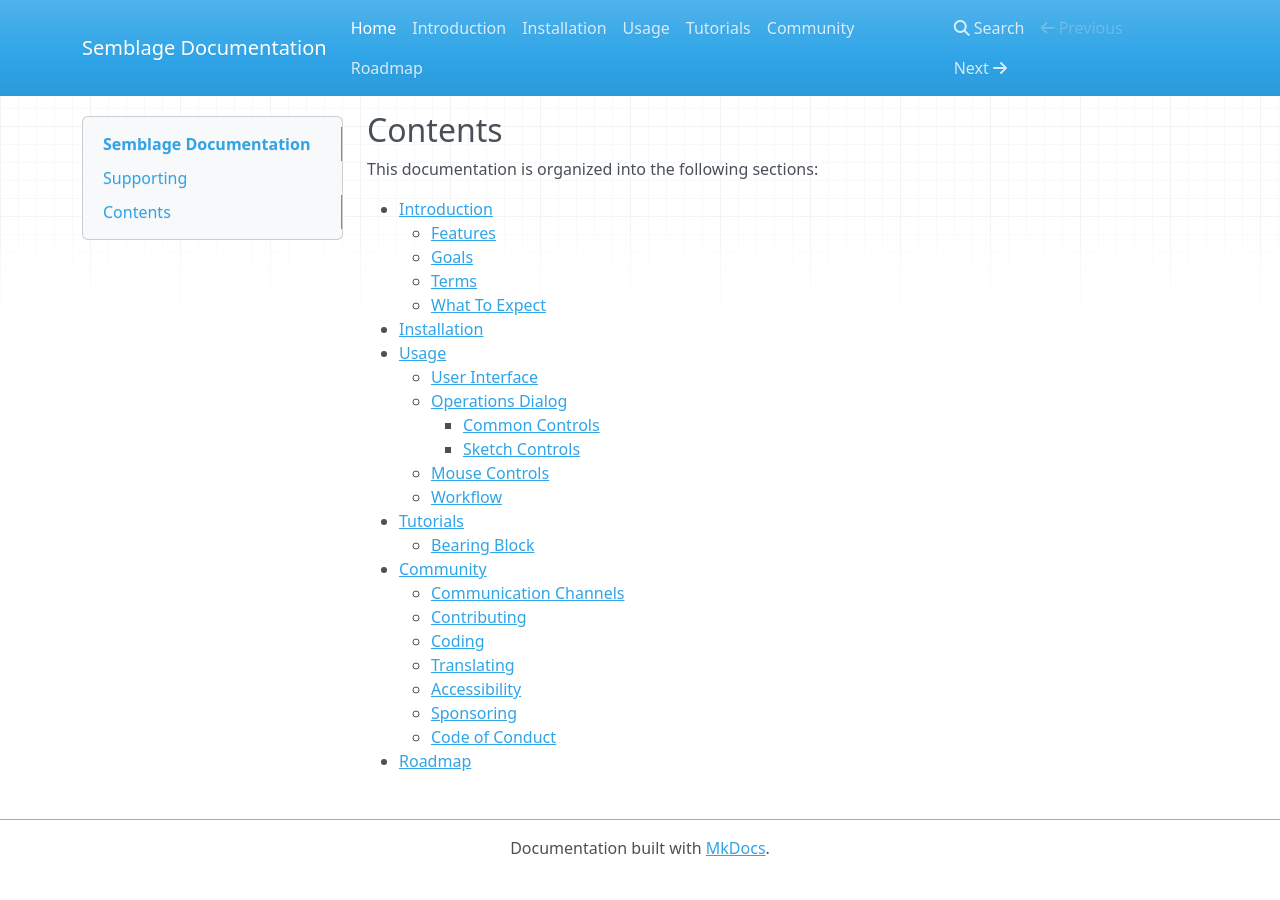
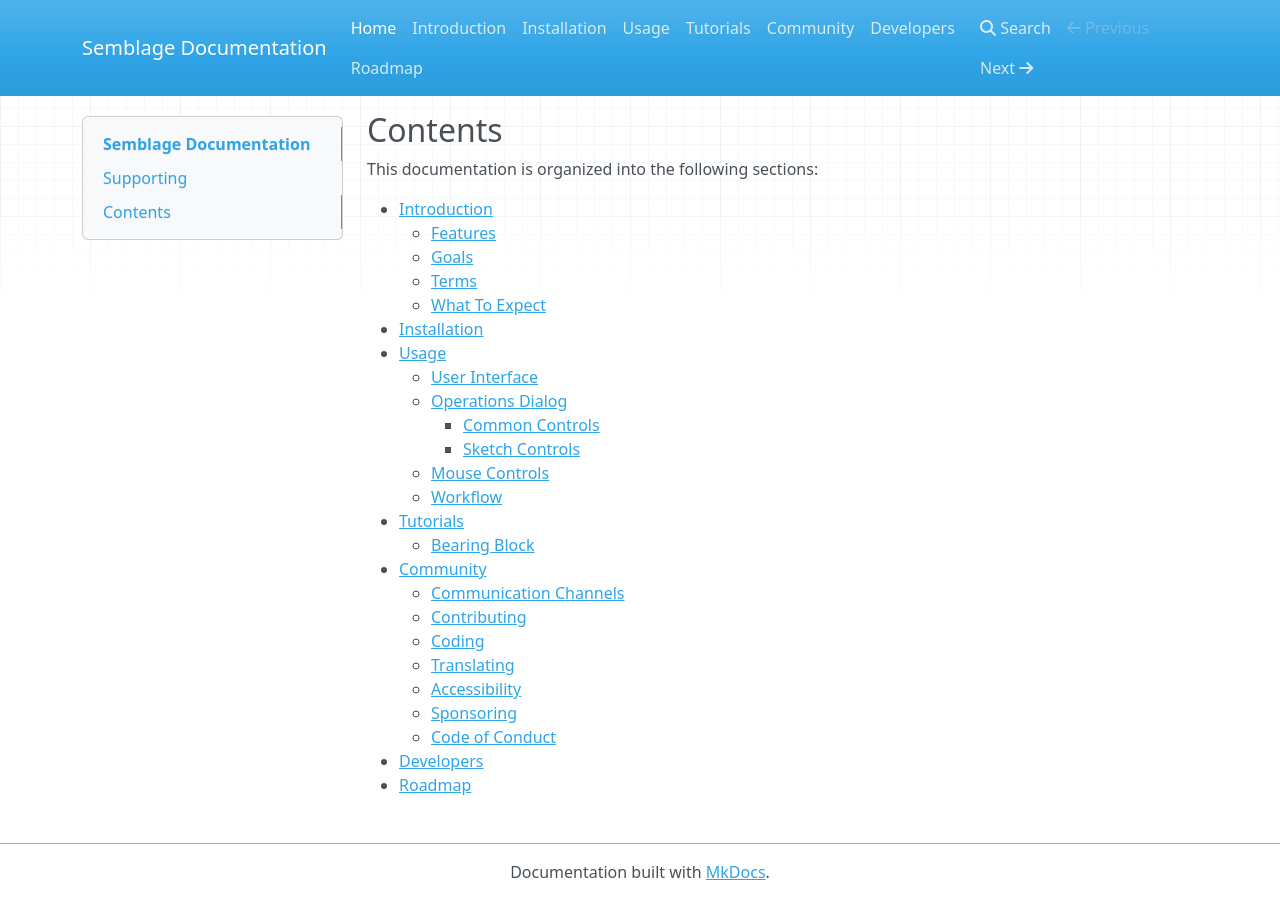
Before and after one commit to 7BIndustries/semblage-docs, an MkDocs documentation site: the page built from docs/index.md, in a window 1280 px wide and 900 px high, scrolled down 1325 px. Built offline with MkDocs 1.6.1, drawn with Linux system fonts in a browser that asks for light colours; nearby versions of some CDN libraries; before the commit the page ends 2201 px from its top, so only the background shows below that.

Commit message:
Added more obvious Developer section headers

```diff
--- a/docs/index.md
+++ b/docs/index.md
@@ -43,4 +43,5 @@ This documentation is organized into the following sections:
     * [Accessibility](community.md#accessibility)
     * [Sponsoring](community.md#sponsoring)
     * [Code of Conduct](community.md#code-of-conduct)
+* [Developers](developer_setup.md)
 * [Roadmap](roadmap.md)
--- a/mkdocs.yml
+++ b/mkdocs.yml
@@ -7,4 +7,5 @@ nav:
     - Usage: usage.md
     - Tutorials: tutorials/index.md
     - Community: community.md
+    - Developers: developer_setup.md
     - Roadmap: roadmap.md
```
